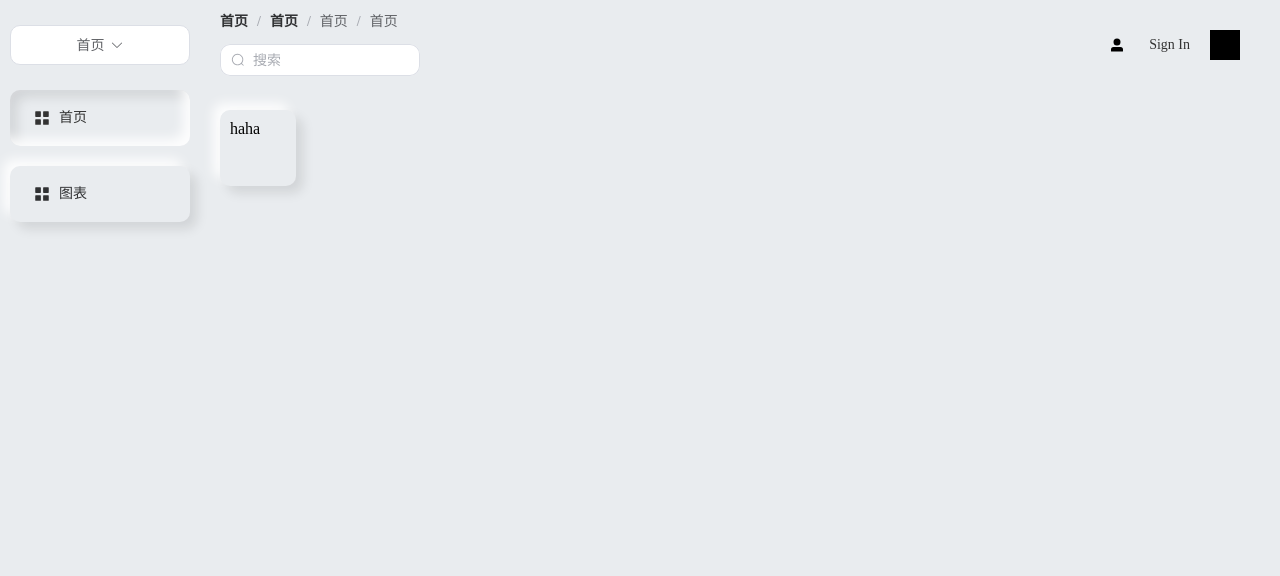
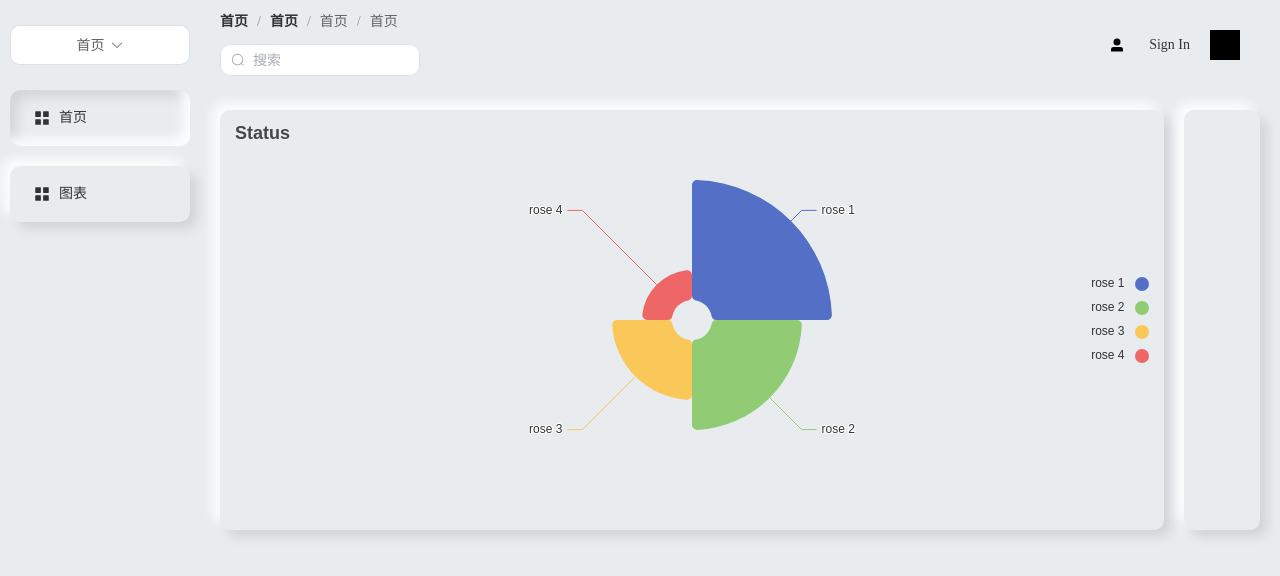
Before and after one commit to maodi-hub/vue-mimetic-admin, a Vue app: page /home in a window 1280 px wide. Shown: the top 576 px of the page. Built offline with nearby package versions, Linux system fonts and the light colour scheme.

Commit message:
饼图添加

```diff
--- a/package.json
+++ b/package.json
@@ -4,13 +4,14 @@
   "version": "0.0.0",
   "type": "module",
   "scripts": {
-    "dev": "vite --force",
+    "dev": "vite",
     "build": "vue-tsc --noEmit && vite build",
     "preview": "vite preview"
   },
   "dependencies": {
     "@vueuse/core": "^9.2.0",
     "axios": "^0.27.2",
+    "echarts": "^5.3.3",
     "element-plus": "^2.2.16",
     "nprogress": "^0.2.0",
     "pinia": "^2.0.22",
--- a/src/components/Global/container-box/index.vue
+++ b/src/components/Global/container-box/index.vue
@@ -1,6 +1,6 @@
 <template>
   <transition name="mimetic" appear>
-    <div class="mimetic box">
+    <div class="mimetic box" :style="{ '--i': delay}">
       <slot></slot>
     </div>
   </transition>
@@ -8,7 +8,11 @@
 </template>
 
 <script setup lang="ts">
+interface Props {
+  delay?: number
+}
 
+const { delay = 0 } = defineProps<Props>()
 </script>
 
 <style scoped lang="less">
@@ -16,7 +20,5 @@
   padding: 10px;
   min-width: 56px;
   min-height: 56px;
-  width: 56px;
-  height: 56px;
 }
 </style>
--- a/src/style/animation/index.css
+++ b/src/style/animation/index.css
@@ -22,6 +22,7 @@
 .mimetic-enter-active,
 .mimetic-leave-active {
   transition: .5s linear;
+  transition-delay: calc(var(--i) * .5s);
 }
 
 /* 书本翻页 */
--- a/src/style/default/index.css
+++ b/src/style/default/index.css
@@ -1,5 +1,5 @@
 #app {
-  height: 100vmin;
+  height: 100vh;
   background: #e9ecef;
 }
 
--- /dev/null
+++ b/src/views/Home/components/pie-charts/index.vue
@@ -0,0 +1,97 @@
+<template>
+  <div class="pie-charts-container" ref="pieCharts"></div>
+</template>
+
+<script setup lang="ts">
+import * as echarts from 'echarts/core';
+import {
+  TitleComponent,
+  ToolboxComponent,
+  TooltipComponent,
+  LegendComponent
+} from 'echarts/components';
+import { PieChart } from 'echarts/charts';
+import { LabelLayout } from 'echarts/features';
+import { CanvasRenderer } from 'echarts/renderers';
+import { onMounted, ref } from 'vue';
+
+echarts.use([
+  TitleComponent,
+  ToolboxComponent,
+  TooltipComponent,
+  LegendComponent,
+  PieChart,
+  CanvasRenderer,
+  LabelLayout
+]);
+
+const pieCharts = ref<HTMLElement>()
+
+onMounted(() => {
+
+  if (!pieCharts.value) return
+  console.log('hha');
+  const myChart = echarts.init(pieCharts.value)
+
+
+  const option = {
+    title: {
+      text: 'Status'
+    },
+    tooltip: {
+      trigger: 'item',
+      formatter: '{a} <br/>{b} : {c} ({d}%)'
+    },
+    legend: {
+      orient: 'vertical',
+      icon: 'circle',
+      left: 'right',
+      top: 'center',
+      data: [
+        'rose 1',
+        'rose 2',
+        'rose 3',
+        'rose 4',
+      ]
+    },
+    series: [
+      {
+        name: 'Area Mode',
+        type: 'pie',
+        radius: [20, 140],
+        center: ['50%', '50%'],
+        roseType: 'area',
+        itemStyle: {
+          borderRadius: 5
+        },
+        data: [
+          { value: 40, name: 'rose 1' },
+          { value: 30, name: 'rose 2' },
+          { value: 20, name: 'rose 3' },
+          { value: 10, name: 'rose 4' }
+        ]
+      }
+    ]
+  };
+
+  option && myChart.setOption(option);
+  window.addEventListener('resize', (function () {
+    let count = 0
+    return function () {
+      count ++
+      if (!(count % 5)) myChart.resize()
+    }
+
+
+  })())
+})
+
+
+</script>
+
+<style scoped lang="less">
+.pie-charts-container {
+  width: 100%;
+  height: 400px;
+}
+</style>
--- a/src/views/Home/index.vue
+++ b/src/views/Home/index.vue
@@ -1,17 +1,30 @@
 <template>
   <div class="home-container">
     <div class="home-header">
+      <ContainerBox class="pie">
+        <PieCharts/>
+      </ContainerBox>
       <ContainerBox>
-      haha
+
       </ContainerBox>
     </div>
   </div>
 </template>
 
 <script setup lang="ts">
-
+import PieCharts from './components/pie-charts/index.vue'
 </script>
 
 <style scoped lang="less">
-
+.home-container {
+  .home-header {
+    display: flex;
+    flex-wrap: wrap;
+    gap: 20px 20px;
+    .pie {
+      flex: 1;
+      min-width: 430px;
+    }
+  }
+}
 </style>
```
Also changed, not shown: 1 other file (tests, documents, lock files or other folders).
